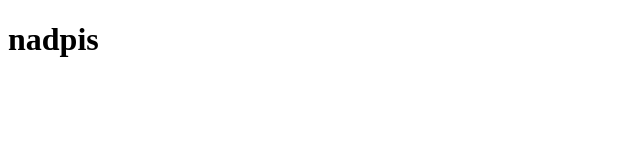
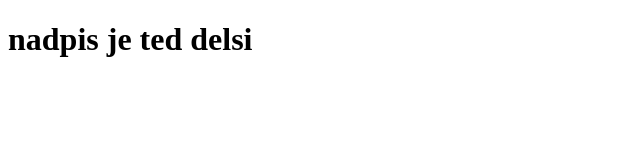
Before and after one commit to PavelMlok/yabTest1, a plain HTML site: page index.html in a window 1280 px wide. Shown: the whole page, without its empty margins (0-640 px from the left). Drawn offline with Linux system fonts and the light colour scheme.

Commit message:
zmena nadpisu

```diff
--- a/index.html
+++ b/index.html
@@ -6,6 +6,6 @@
     <title>Document</title>
 </head>
 <body>
-    <h1>nadpis</h1>
+    <h1>nadpis je ted delsi</h1>
 </body>
 </html>
```
